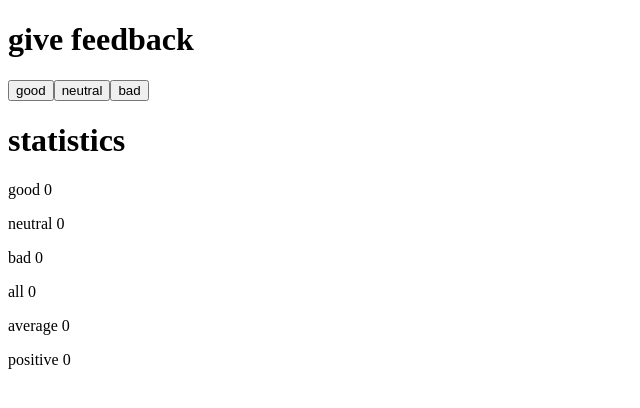
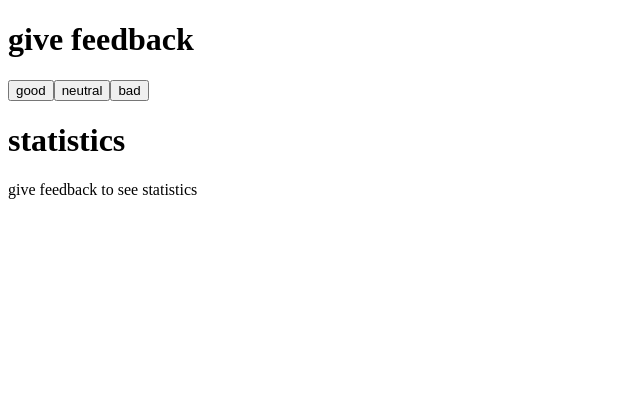
Before and after one commit to l-jax/full-stack-open, a React (Create React App) app in the folder part1/unicafe/: page / in a window 1280 px wide. Shown: the top 408 px of the page, without its empty margins (0-640 px from the left). Built offline with nearby package versions, Linux system fonts and the light colour scheme.

Commit message:
make statistics conditional

```diff
--- a/part1/unicafe/src/App.js
+++ b/part1/unicafe/src/App.js
@@ -5,6 +5,16 @@ const Button = ({ handleClick, text}) => (
 )
 
 const Statistics = ({statistics}) => {
+
+  if(statistics.all == 0){
+    return (
+      <div>
+        <h1>statistics</h1>
+        <p>give feedback to see statistics</p>
+      </div>
+    )
+  }
+
   return (
     <div>
       <h1>statistics</h1>
```
